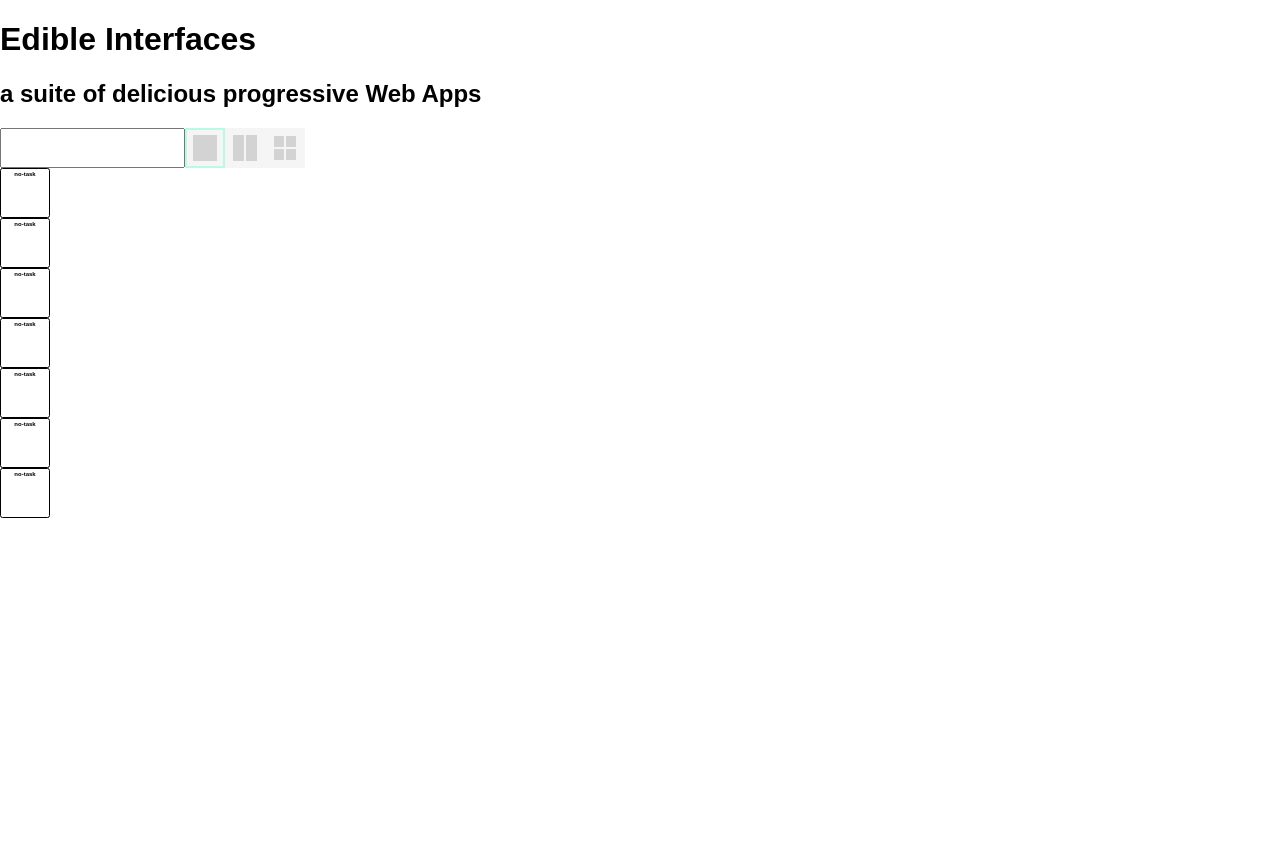
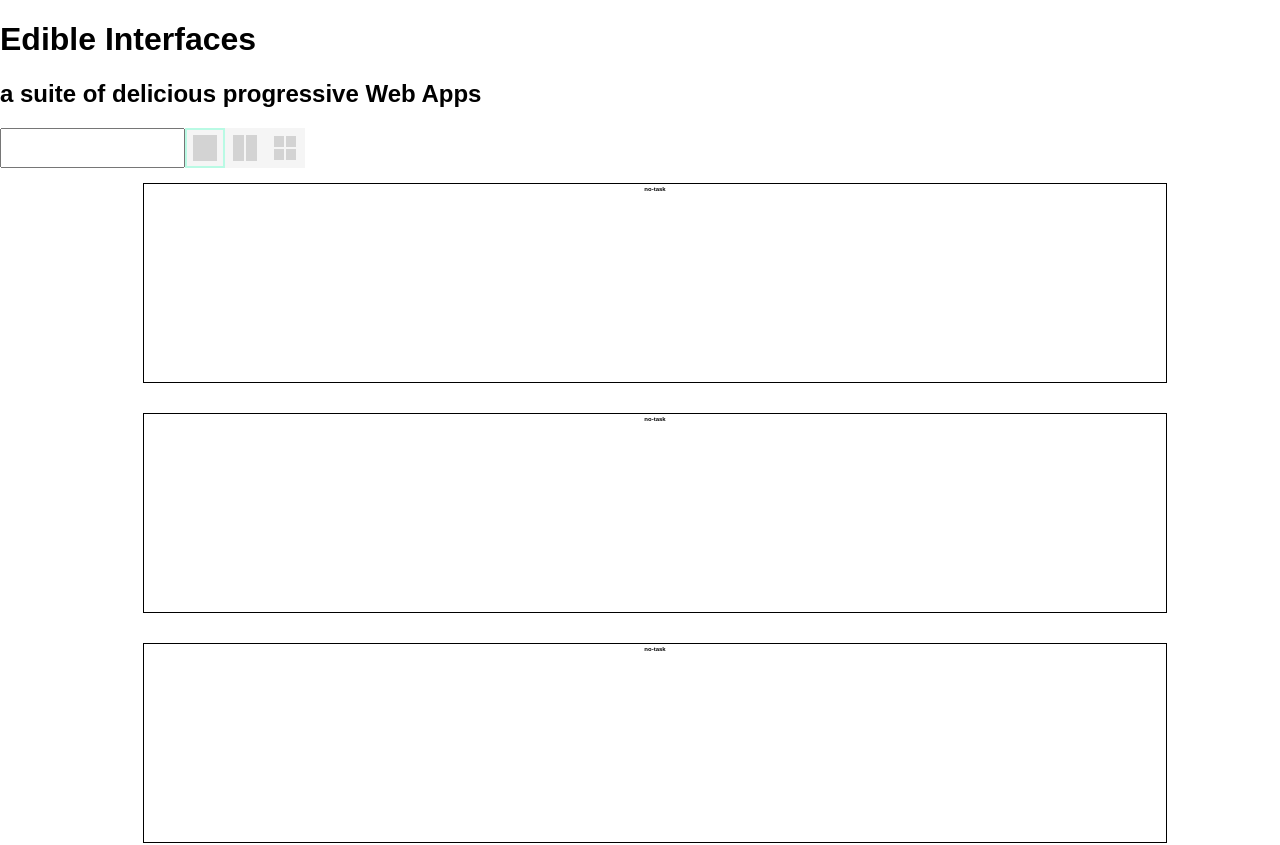
Before and after one commit to edibleinterfaces/site, a Vue app: page / in a window 1280 px wide. Shown: the top 845 px of the page. Before the commit the page ends 821 px from the top, so only its background shows below. Built offline with nearby package versions, Linux system fonts and the light colour scheme.

Commit message:
resize app icons using controls

```diff
--- a/src/App.vue
+++ b/src/App.vue
@@ -7,17 +7,23 @@
             <AppFilter />
             <IconSize selected="full" />
         </div>
-        <AppIcon app="no-task" />
-        <AppIcon app="no-task" />
-        <AppIcon app="no-task" />
-        <AppIcon app="no-task" />
-        <AppIcon app="no-task" />
-        <AppIcon app="no-task" />
-        <AppIcon app="no-task" />
+        <div class="app-list">
+            <AppIcon app-name="no-task" />
+            <AppIcon app-name="no-task" />
+            <AppIcon app-name="no-task" />
+            <AppIcon app-name="no-task" />
+            <AppIcon app-name="no-task" />
+            <AppIcon app-name="no-task" />
+            <AppIcon app-name="no-task" />
+        </div>
     </div>
 </template>
 
 <style>
+    .app-list {
+        width: 80%;
+        margin: 0 auto;
+    }
     .controls-container {
         display: inline-flex;
         align-items: flex-end;
@@ -38,6 +44,11 @@
             AppIcon,
             IconSize,
             AppFilter
+        },
+        computed: {
+            iconSize() {
+                return this.$store.getters.iconSize;
+            }
         }
     }
 
--- a/src/components/AppIcon.vue
+++ b/src/components/AppIcon.vue
@@ -1,16 +1,23 @@
 <template>
-    <div class="app-icon">
-        <h1 class="app-icon-header">{{app}}</h1>
+    <div
+        class="app-icon"
+        v-bind:class="{
+            full: iconSize === 'full',
+            half: iconSize === 'half',
+            quarter: iconSize === 'quarter'
+        }">
+        <h1 class="app-icon-header">{{appName}}</h1>
         <div class="app-icon-body"></div>
     </div>
 </template>
 
 <style>
     .app-icon {
-        width: 50px;
-        height: 50px;
+        display: inline-block;
         border: 1px solid black;
-        border-radius: 5%;
+        margin-left: -4px;
+            margin: 15px;
+        height: 200px;
     }
     .app-icon-header {
         font-size: 20%;
@@ -21,12 +28,30 @@
         display: block;
         width: 100%;
     }
+    .app-icon.full {
+        width: 100%;
+    }
+    .app-icon.half {
+        width: 50%;
+    }
+    .app-icon.quarter {
+        width: 25%;
+    }
 </style>
 
 <script>
     export default {
-        props: ['app'],
+        data: function() {
+            return {
+            }
+        },
+        props: ['appName'],
         name: 'AppIcon',
+        computed: {
+            iconSize() {
+                return this.$store.getters.iconSize;
+            }
+        },
         data: function() {
             return {}
         }
--- a/src/components/IconSize.vue
+++ b/src/components/IconSize.vue
@@ -10,7 +10,7 @@
         </div>
         <div
             class="option half"
-            v-bind:class="{selected: iconSize === 'half'}"
+            v-bind:class="[{selected: iconSize === 'half'}]"
             @click="setIconSize('half')">
             <div class="row">
                 <div class="pane"></div>
@@ -89,7 +89,8 @@
     export default {
         name: 'IconSize',
         data: function() {
-            return {};
+            return {
+            };
         },
         methods: {
             setIconSize(size) {
```
